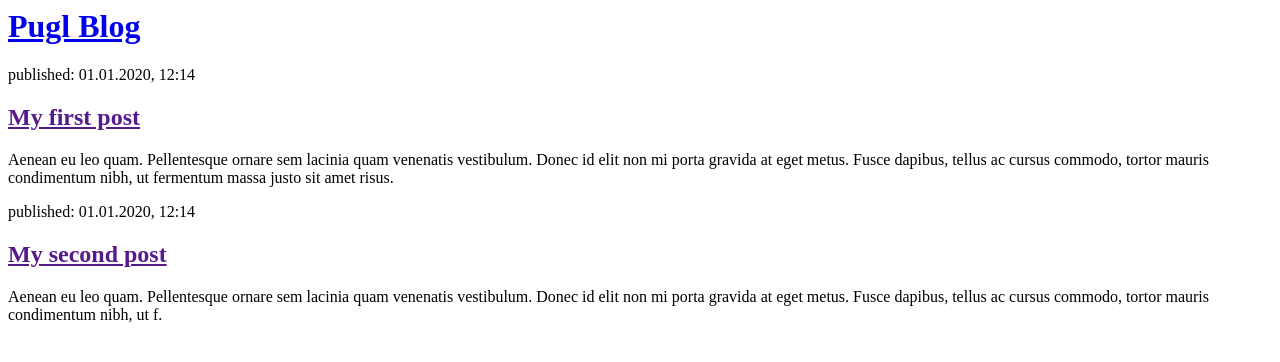
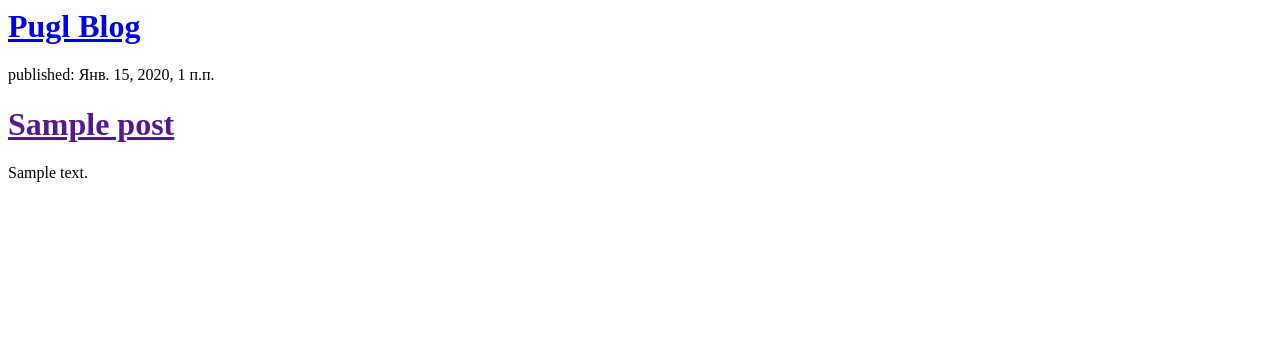
Before and after one commit to Pugletka/diploma, a Django app: page / in a window 1280 px wide. Shown: the top 362 px of the page. Run offline with Django 3.2, Linux system fonts and the light colour scheme; tables that the repository leaves empty hold one stand-in row (values such as "Sample post").

Commit message:
Modified templates to display posts from database

```diff
--- a/blog/templates/blog/post_list.html
+++ b/blog/templates/blog/post_list.html
@@ -6,21 +6,17 @@
         <div>
             <h1><a href="/">Pugl Blog</a></h1>
         </div>
-
-        <div>
-            <p>published: 01.01.2020, 12:14</p>
-            <h2><a href="">My first post</a></h2>
-            <p>Aenean eu leo quam. Pellentesque ornare sem lacinia quam venenatis vestibulum. Donec id elit non mi porta gravida at eget metus. Fusce dapibus, tellus ac cursus commodo, tortor mauris condimentum nibh, ut fermentum massa justo sit amet risus.</p>
-        </div>
-
-        <div>
-            <p>published: 01.01.2020, 12:14</p>
-            <h2><a href="">My second post</a></h2>
-            <p>Aenean eu leo quam. Pellentesque ornare sem lacinia quam venenatis vestibulum. Donec id elit non mi porta gravida at eget metus. Fusce dapibus, tellus ac cursus commodo, tortor mauris condimentum nibh, ut f.</p>
-        </div>
+        {% for post in posts %}
+            <div>
+                <p>published: {{ post.published_date }}</p>
+                <h1><a href="">{{ post.title }}</a></h1>
+                <p>{{ post.text|linebreaksbr }}</p>
+            </div>
+        {% endfor %}
     </body>
 </html>
 
+<!-- |linebreaksbr прогоняет текст через фильтр для преобразования переносов строк в параграфы-->
 <!-- тег <head>, чтобы сообщить браузеру о настройках страницы, тег <body> — о её содержимом. -->
 
 <!--  <h1>Заголовок</h1> — главный заголовок страницы;
--- a/blog/views.py
+++ b/blog/views.py
@@ -1,10 +1,23 @@
 from django.shortcuts import render
+from django.utils import timezone
+from .models import Post
 
 # Create your views here.
 '''view, или представление, — это то место, где мы разместим «логику» работы нашего приложения.
 Оно запросит информацию из модели, которую мы создали ранее, и передаст её в шаблон'''
 
-#функция с именем post_list, которая принимает request в качестве аргумента и возвращает результат
-#работы функции render, которая уже соберёт шаблон страницы
+'''функция с именем post_list, которая принимает request в качестве аргумента и возвращает результат
+работы функции render, которая уже соберёт шаблон страницы
+представления предназначены чтобы соединять между собой модели и шаблоны'''
+
 def post_list(request):
-    return render(request, 'blog/post_list.html', {})
+    #список записей блога, отсортированных по published_date
+    #posts - имя для нашего QuerySet
+    posts = Post.objects.filter(published_date__lte=timezone.now()).order_by('published_date')
+    return render(request, 'blog/post_list.html', {'posts': posts})
+
+'''В функции render у нас уже есть параметр request (т.е. всё, что мы получим от пользователя в качестве
+запроса через Интернет) и файл шаблона 'blog/post_list.html'. Последний параметр, который выглядит как {},
+ — это место, куда мы можем добавить что-нибудь для использования в шаблоне. Мы должны задавать имена
+ передаваемым шаблону вещам (прямо сейчас мы остановимся на 'posts' :)). В итоге параметр будет выглядеть
+ следующим образом: {'posts': posts}. Обрати внимание, что часть перед : является строкой; её нужно обернуть в кавычки ''.'''
```
